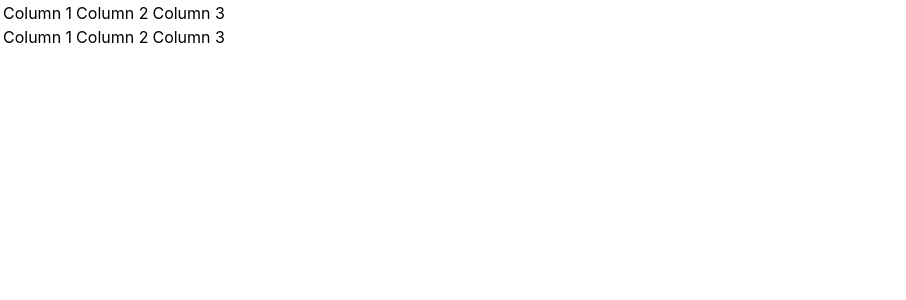
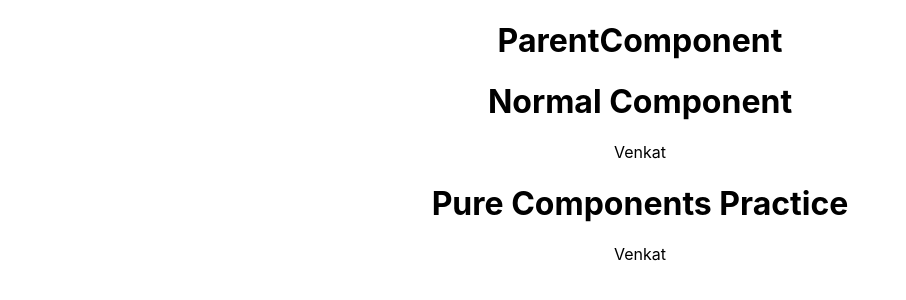
Before and after one commit to vijayadithya831/personal, a React (Create React App) app in the folder Full Stack/React/learn-react/: page / in a window 1280 px wide. Shown: the top 300 px of the page, without its empty margins (0-906 px from the left). Built offline with nearby package versions, Linux system fonts and the light colour scheme.

Commit message:
files updated

```diff
--- a/Full Stack/React/learn-react/src/App.js
+++ b/Full Stack/React/learn-react/src/App.js
@@ -9,7 +9,10 @@ import './App.css';
 // import {ProductsList1, ProductsList2} from './Components/ProductsList';
 // import DisplayBankCustomers from './Components/DisplayBankCustomers';
 // import FragmentsPractice from './Components/FragmentsPractice';
-import TableForFragmentsPractice from './Components/TableForFragmentsPractice';
+// import TableForFragmentsPractice from './Components/TableForFragmentsPractice';
+import ParentComponent from './Components/ParentComponent';
+import PureComponentsPractice from './Components/PureComponentsPractice';
+import NormalClassComponent from './Components/NormalClassComponent';
 
 
 function App() {
@@ -55,8 +58,10 @@ function App() {
         <ProductsList2/> */}
         {/* <DisplayBankCustomers/> */}
         {/* <FragmentsPractice/> */}
-        <TableForFragmentsPractice/>
-
+        {/* <TableForFragmentsPractice/> */}
+        {/* <PureComponentsPractice/>
+        <NormalClassComponent/> */}
+        <ParentComponent/>
     </div>
 
   );
--- a/Full Stack/React/learn-react/src/Components/ColumnsForFragmentsPractice.js
+++ b/Full Stack/React/learn-react/src/Components/ColumnsForFragmentsPractice.js
@@ -20,4 +20,18 @@ function Row2() {
     );
 }
 
-export {Row1,Row2};
+function Row3() {
+    const products = [1,2,3];
+    return(
+        <React.Fragment>
+            {products.map(product => (
+                <React.Fragment key={product.id}>
+                    <h1>Heading</h1>
+                    <p>Lorem ipsum dolor sit amet, consectetur adipisicing elit. Dolores non doloribus voluptatem hic dolorem aliquid ipsum similique, quo eos nobis dolorum eveniet. Repudiandae aut nulla voluptatibus unde omnis modi quae.</p>
+                </React.Fragment>
+            ))}
+        </React.Fragment>
+    );
+}
+
+export {Row1,Row2,Row3};
--- /dev/null
+++ b/Full Stack/React/learn-react/src/Components/NormalClassComponent.js
@@ -0,0 +1,15 @@
+import React from 'react';
+
+class NormalClassComponent extends React.Component {
+    render() {
+        console.log("Normal Component Rendering")
+        return(
+            <div>
+                <h1>Normal Component</h1>
+                {this.props.customer}
+            </div>
+        );
+    }
+}
+
+export default NormalClassComponent;
--- /dev/null
+++ b/Full Stack/React/learn-react/src/Components/ParentComponent.js
@@ -0,0 +1,31 @@
+import React, { Component, PureComponent } from 'react';
+import NormalClassComponent from './NormalClassComponent';
+import PureComponentsPractice from './PureComponentsPractice';
+
+export class ParentComponent extends Component {
+    constructor(props){
+        super(props)
+
+        this.state = {
+            customer:"Vijay"
+        }
+    }
+    componentDidMount() {
+        setInterval(() => {
+            this.setState({customer:'Venkat'})
+        },4000)
+    }
+  render() {
+    console.log('Parent Component Rendering')
+    return (
+      <div>
+        <h1>ParentComponent</h1>
+        <NormalClassComponent customer={this.state.customer}></NormalClassComponent>
+        <PureComponentsPractice customer={this.state.customer}></PureComponentsPractice>
+        </div>
+
+    )
+  }
+}
+
+export default ParentComponent
--- /dev/null
+++ b/Full Stack/React/learn-react/src/Components/PureComponentsPractice.js
@@ -0,0 +1,15 @@
+import React, { PureComponent } from "react";
+
+class PureComponentsPractice extends PureComponent {
+    render() {
+        console.log("Pure Component Rendering")
+        return(
+            <div>
+                <h1>Pure Components Practice</h1>
+                {this.props.customer}
+            </div>
+        );
+    }
+}
+
+export default PureComponentsPractice;
--- a/Full Stack/React/learn-react/src/Components/TableForFragmentsPractice.js
+++ b/Full Stack/React/learn-react/src/Components/TableForFragmentsPractice.js
@@ -1,5 +1,5 @@
 import React from 'react';
-import {Row1,Row2} from './ColumnsForFragmentsPractice';
+import {Row1,Row2,Row3} from './ColumnsForFragmentsPractice';
 
 function TableForFragmentsPractice() {
     return(
@@ -11,6 +11,9 @@ function TableForFragmentsPractice() {
                 <tr>
                     <Row2/>
                 </tr>
+                <tr>
+                    <Row3/>
+                </tr>
             </tbody>
         </table>
     );
```
Also changed, not shown: 1 other file (tests, documents, lock files or other folders).
